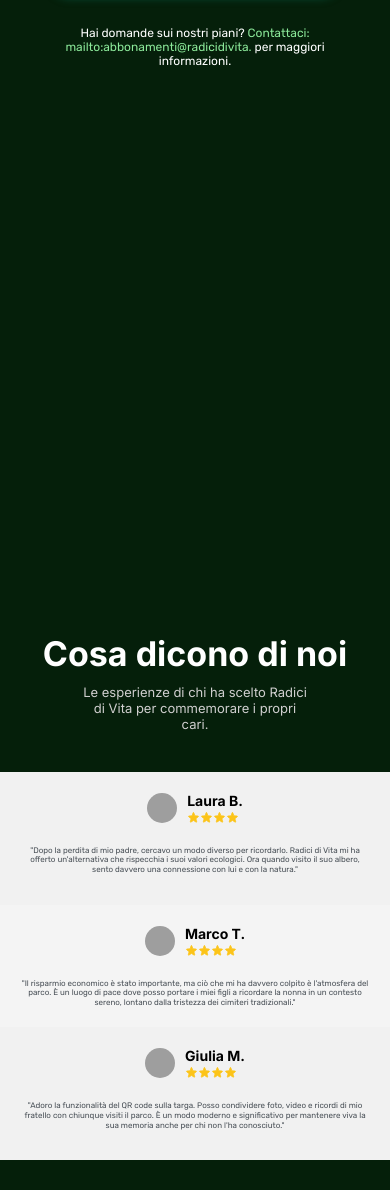
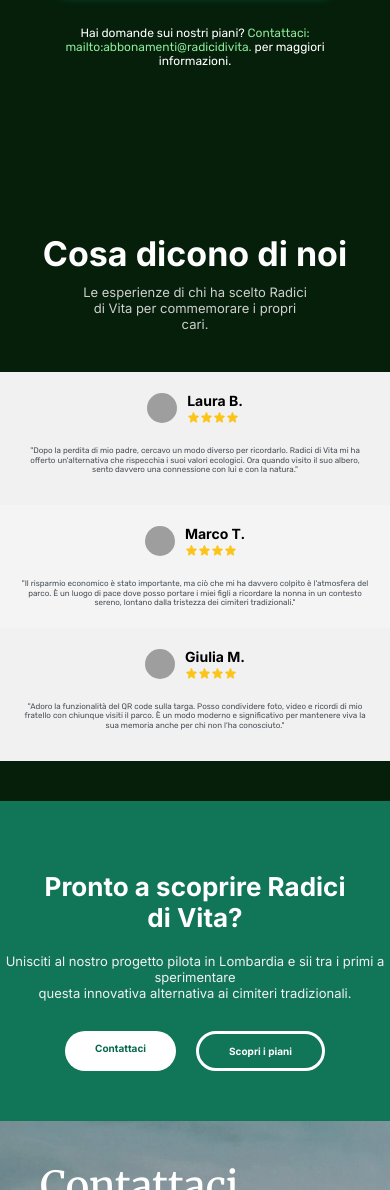
Before and after one commit to JavierTLoina/RadiciDiVita, a Flask app: page / in a window 390 px wide. Shown: the part 5310-6500 px from the top of the page. Run offline with Flask 3, Linux system fonts and the light colour scheme; some web fonts are replaced; grey boxes are pictures that could not be loaded.

Commit message:
responsive

```diff
--- a/static/queries.css
+++ b/static/queries.css
@@ -1982,7 +1982,7 @@
 }
 
 article{
-    height: 145vh
+    height: 110vh
 }
 
 footer{
```
